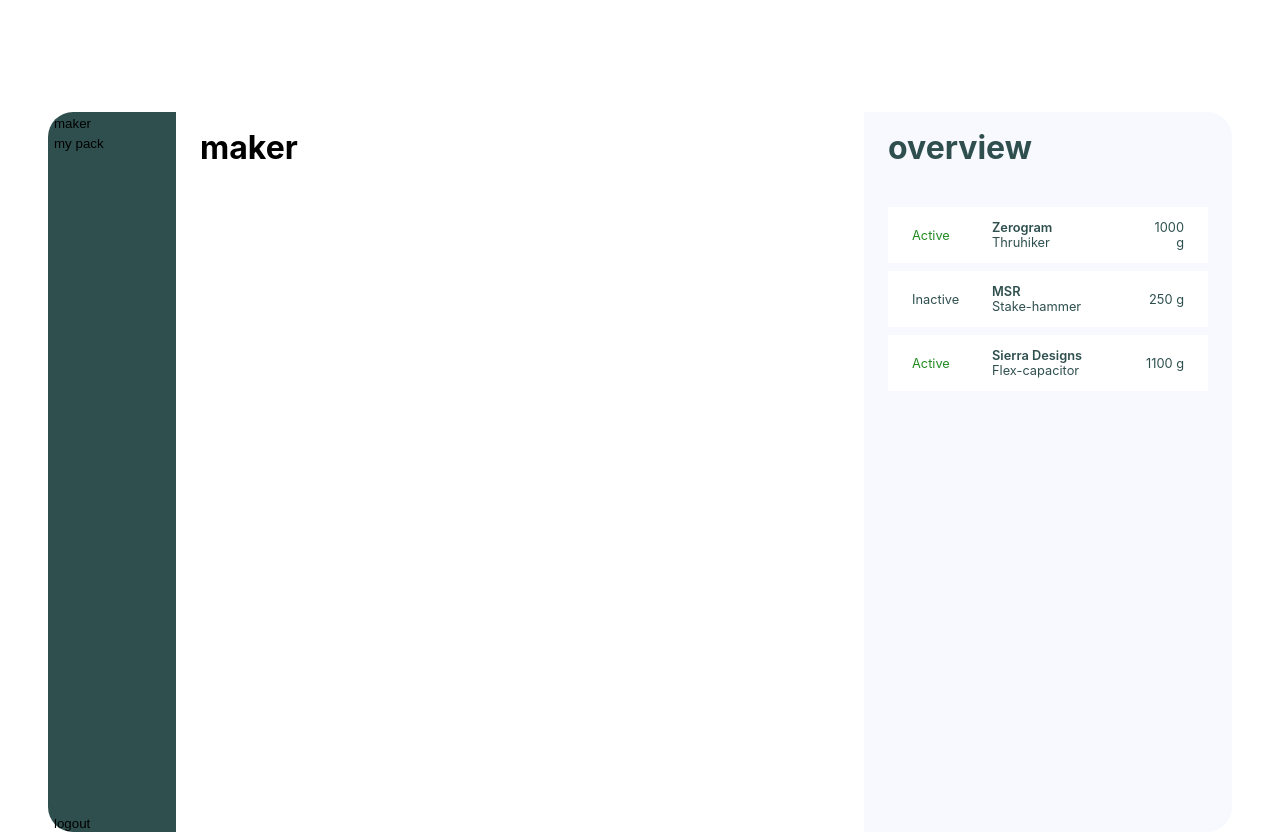
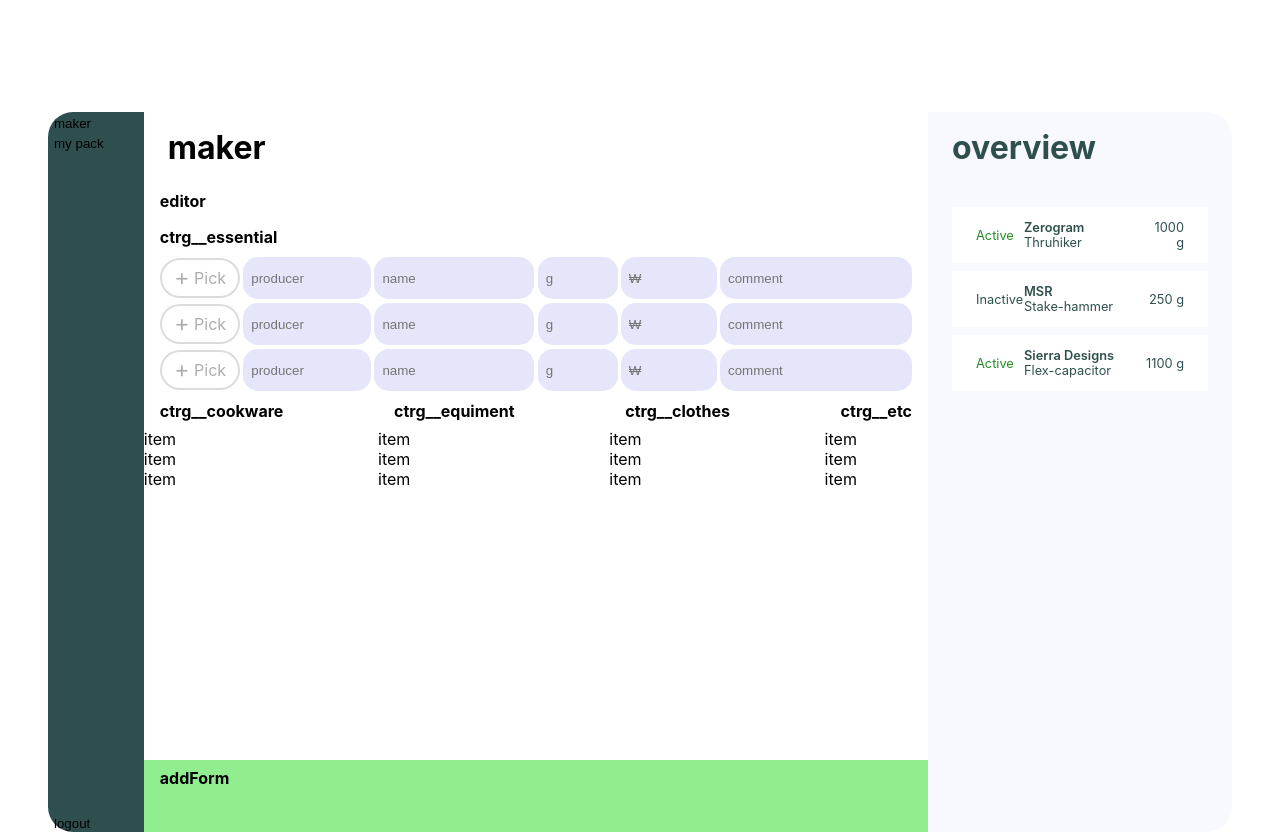
Before and after one commit to ips3471/Mypack, a React (Create React App) app: page /main in a window 1280 px wide. Built offline with nearby package versions, Linux system fonts and the light colour scheme; no server answers.

Commit message:
add FontAwesome and make Editor-ctrg template

```diff
--- a/package.json
+++ b/package.json
@@ -3,6 +3,9 @@
   "version": "0.1.0",
   "private": true,
   "dependencies": {
+    "@fortawesome/fontawesome-svg-core": "^1.2.36",
+    "@fortawesome/free-solid-svg-icons": "^5.15.4",
+    "@fortawesome/react-fontawesome": "^0.1.15",
     "@testing-library/jest-dom": "^5.11.4",
     "@testing-library/react": "^11.1.0",
     "@testing-library/user-event": "^12.1.10",
--- a/public/index.html
+++ b/public/index.html
@@ -3,12 +3,10 @@
 	<head>
 		<meta charset="utf-8" />
 		<link rel="icon" href="%PUBLIC_URL%/favicon.ico" />
+		<script src="https://kit.fontawesome.com/06c8b211a4.js" crossorigin="anonymous"></script>
 		<meta name="viewport" content="width=device-width, initial-scale=1" />
 		<meta name="theme-color" content="#000000" />
-    <meta
-      name="description"
-      content="Web site created using create-react-app"
-    />
+		<meta name="description" content="Web site created using create-react-app" />
 		<link rel="apple-touch-icon" href="%PUBLIC_URL%/logo192.png" />
 		<!--
       manifest.json provides metadata used when your web app is installed on a
--- a/src/App.module.css
+++ b/src/App.module.css
@@ -14,7 +14,13 @@ body {
 }
 h1 {
 	font-size: 2rem;
-	margin: 1rem 1.5rem;
+	margin: 0;
+	padding: 1rem 1.5rem;
+}
+h2 {
+	font-size: 1rem;
+	margin: 0;
+	padding: 0.5rem 1rem;
 }
 ul {
 	list-style: none;
@@ -29,7 +35,10 @@ button {
 	outline: none;
 	background-color: transparent;
 }
-
+input {
+	border: none;
+	outline: none;
+}
 .App_item {
 	width: 74rem;
 	height: 36rem;
--- a/src/common/color.module.css
+++ b/src/common/color.module.css
@@ -5,3 +5,4 @@
 @value tomato: #ff4c60;
 @value white: #ffffff;
 @value ghostwhite: #f7f7ff;
+@value maker-gradient: linear-gradient(90deg, rgba(51,57,81,1) 0%, rgba(247,247,255,1) 100%);
--- a/src/common/size.module.css
+++ b/src/common/size.module.css
@@ -2,3 +2,4 @@
 @value app-padding-top: 2rem;
 @value app-padding-left: 1rem;
 @value header-btn: 1.1rem;
+@value maker-side-padding: 1rem;
--- a/src/components/maker/maker.module.css
+++ b/src/components/maker/maker.module.css
@@ -1,6 +1,120 @@
-@value white, lavendar, darkslategray from '../../common/color.module.css';
+@value orange, maker-gradient, white, lavendar, darkslategray from '../../common/color.module.css';
+@value maker-side-padding from '../../common/size.module.css';
 
 .maker {
 	background-color: white;
 	flex: 1 1 25rem;
+	display: flex;
+	flex-direction: column;
 }
+.editor {
+	flex: 1 1 80%;
+}
+.editor_ctrg {
+	display: flex;
+	justify-content: space-between;
+	align-items: center;
+	flex-flow: row wrap;
+}
+.ctrg__essential,
+.ctrg__cookware,
+.ctrg__equiment,
+.ctrg__clothes,
+.ctrg__etc {
+	display: flex;
+	flex-direction: column;
+}
+ul > li {
+	padding: 0 maker-side-padding;
+}
+.editor_form {
+	display: flex;
+	flex-direction: row;
+	padding: 0 1rem;
+	align-items: center;
+}
+.addForm {
+	background-color: lightgreen;
+	flex: 1 1 10%;
+}
+.producer,
+.name,
+.weight,
+.price,
+.comment {
+	background-color: lavender;
+	margin-left: 0.2rem;
+	border-radius: 15px;
+	padding: 0.4rem 0.5rem;
+	height: 2.6rem;
+}
+.producer {
+	width: 8rem;
+}
+.name {
+	width: 10rem;
+}
+.weight {
+	width: 5rem;
+}
+.price {
+	width: 6rem;
+}
+.comment {
+	width: 12rem;
+}
+
+/* checkbox animation */
+
+.checkbox__container label {
+	display: inline-block;
+	background-color: rgba(255, 255, 255, 0.9);
+	border: 2px solid rgba(139, 139, 139, 0.3);
+	color: #adadad;
+	border-radius: 25px;
+	white-space: nowrap;
+	margin: 3px 0px;
+	user-select: none;
+	-webkit-tap-highlight-color: transparent;
+	transition: all 0.2s;
+}
+
+.checkbox__container label {
+	padding: 8px 12px;
+	cursor: pointer;
+}
+
+.checkbox__container label::before {
+	display: inline-block;
+	font-style: normal;
+	font-variant: normal;
+	text-rendering: auto;
+	-webkit-font-smoothing: antialiased;
+	font-family: 'Font Awesome 5 Free';
+	font-weight: 900;
+	font-size: 14px;
+	padding: 2px 6px 2px 2px;
+	content: '\f067';
+	transition: transform 0.3s ease-in-out;
+}
+
+.checkbox__container input[type='checkbox']:checked + label::before {
+	content: '\f00c';
+	font-size: 12px;
+	transform: rotate(-360deg);
+	transition: transform 0.3s ease-in-out;
+}
+
+.checkbox__container input[type='checkbox']:checked + label {
+	background-color: darkslategray;
+	color: #fff;
+	transition: all 0.2s;
+}
+
+.checkbox__container input[type='checkbox'] {
+	display: absolute;
+}
+.checkbox__container input[type='checkbox'] {
+	position: absolute;
+	opacity: 0;
+}
--- a/src/components/maker/maker.tsx
+++ b/src/components/maker/maker.tsx
@@ -5,9 +5,78 @@ const Maker = () => {
     return (
         <div className={styles.maker}>
             <h1>maker</h1>
+            <div className={styles.editor}>
+                <h2>editor</h2>
+                <div className={styles.editor_ctrg}>
+                    <ul className={styles.ctrg__essential}>
+                        <h2>ctrg__essential</h2>
+                        <li>
+                            <form className={styles.editor_form}>
+                                <div className={styles.checkbox__container}>
+                                    <input type="checkbox" id="checkbox"  />
+                                    <label htmlFor="checkbox">Pick</label>
+                                </div>
+                                <input className={styles.producer} type="text" placeholder="producer"/>
+                                <input className={styles.name} type="text" placeholder="name"/>
+                                <input className={styles.weight} type="number" placeholder="g"/>
+                                <input className={styles.price} type="text" placeholder="₩"/>
+                                <input className={styles.comment} type="text" placeholder="comment"/>
+                            </form></li>
+                        <li><form className={styles.editor_form}>
+                                <div className={styles.checkbox__container}>
+                                    <input type="checkbox" id="checkbox"  />
+                                    <label htmlFor="checkbox">Pick</label>
+                                </div>
+                                <input className={styles.producer} type="text" placeholder="producer"/>
+                                <input className={styles.name} type="text" placeholder="name"/>
+                                <input className={styles.weight} type="number" placeholder="g"/>
+                                <input className={styles.price} type="text" placeholder="₩"/>
+                                <input className={styles.comment} type="text" placeholder="comment"/>
+                            </form></li>
+                        <li><form className={styles.editor_form}>
+                                <div className={styles.checkbox__container}>
+                                    <input type="checkbox" id="checkbox"  />
+                                    <label htmlFor="checkbox">Pick</label>
+                                </div>
+                                <input className={styles.producer} type="text" placeholder="producer"/>
+                                <input className={styles.name} type="text" placeholder="name"/>
+                                <input className={styles.weight} type="number" placeholder="g"/>
+                                <input className={styles.price} type="text" placeholder="₩"/>
+                                <input className={styles.comment} type="text" placeholder="comment"/>
+                            </form></li>
+                        </ul>
+                    <ul className={styles.ctrg__cookware}>
+                        <h2>ctrg__cookware</h2>
+                        <li>item</li>
+                        <li>item</li>
+                        <li>item</li>
+                        </ul>
+                    <ul className={styles.ctrg__equiment}>
+                        <h2>ctrg__equiment</h2>
+                        <li>item</li>
+                        <li>item</li>
+                        <li>item</li>
+                        </ul>
+                    <ul className={styles.ctrg__clothes}>
+                        <h2>ctrg__clothes</h2>
+                        <li>item</li>
+                        <li>item</li>
+                        <li>item</li>
+                        </ul>
+                    <ul className={styles.ctrg__etc}>
+                        <h2>ctrg__etc</h2>
+                        <li>item</li>
+                        <li>item</li>
+                        <li>item</li>
+                        </ul>
+                </div>
+            </div>
+            <div className={styles.addForm}>
+                <h2>addForm</h2>
+            </div>
         </div>
     )
 }
-;
+
 
 export default Maker;
```
Also changed, not shown: 1 other file (tests, documents, lock files or other folders). Lines whose indentation alone changed are shown as unchanged.
